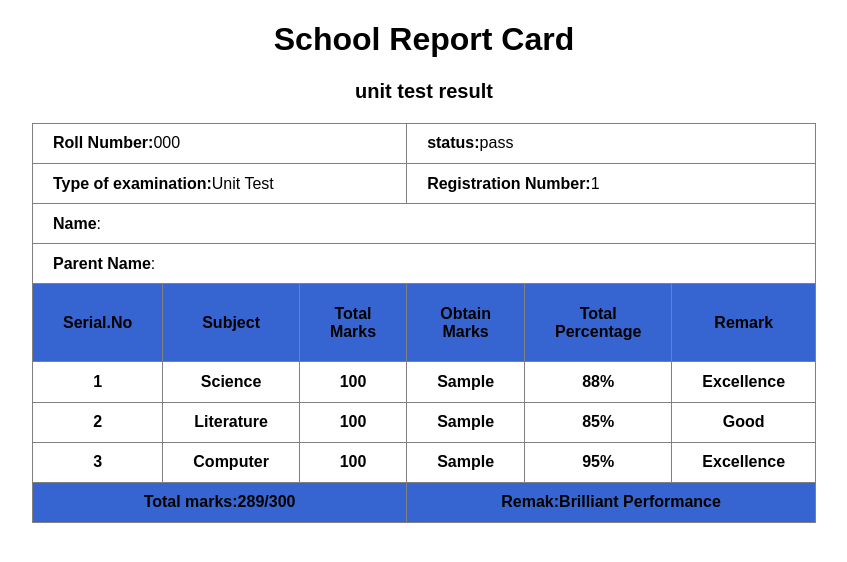
After one commit to Ankbiswas/SchoolManagement, a PHP site: page /showResult.php?id=1 in a window 1280 px wide. The commit adds this page. Shown: the top 562 px of the page, without its empty margins (216-1063 px from the left). Run offline with PHP 8.4, Linux system fonts and the light colour scheme; tables that the repository leaves empty or names only in its code hold one stand-in row (values such as "Sample post"); data that the repository does not hold is empty.

Commit message:
result upload
result upload

```diff
--- a/dashboard.html
+++ b/dashboard.html
@@ -14,6 +14,9 @@
       <th scope="col">Id.No</th>
       <th scope="col">Student Name</th>
       <th scope="col">Parent Name</th>
+      <th scope="col">Roll Number</th>
+      <th scope="col">Class</th>
+      <th scope="col">section</th>
       <th scope="col">Home Address</th>
       <th scope="col">Phone number</th>
       <th scope="col">Email</th>
@@ -43,7 +46,7 @@
                   {
                     console.log(obj.length);
                      $('#tbody').append('<tr><td>'+obj[i].id+'</td>'+'<td>'+obj
-                      [i].stdName+'</td>'+'<td>'+obj[i].parName+'</td>'+'<td>'+obj[i].homeAddress+'</td>'+'<td>'+obj[i].phone+'</td>'+'<td>'+obj[i].email+'</td></tr>') ;
+                      [i].stdName+'</td>'+'<td>'+obj[i].parName+'</td>'+'<td>'+obj[i].rollnumber+'</td>'+'<td>'+obj[i].classnumber+'</td>'+'<td>'+obj[i].section+'</td>'+'<td>'+obj[i].homeAddress+'</td>'+'<td>'+obj[i].phone+'</td>'+'<td>'+obj[i].email+'</td></tr>') ;
                   }
                 }
 
--- a/loadStudentResult.php
+++ b/loadStudentResult.php
@@ -4,7 +4,7 @@
 	$users=array();
 
 
-   $sql="select stdName,status,examDate from addstudent,resultdetail where resultdetail.id=addstudent.id";
+   $sql="select resultdetail.id,stdName,status,examDate from addstudent,resultdetail where resultdetail.id=addstudent.id";
    $stmt = $conn->prepare($sql);
     $stmt->execute();
     $result = $stmt->get_result();
--- /dev/null
+++ b/marksheet.css
@@ -0,0 +1,28 @@
+html,body{
+	font-family:arial;
+}
+table{
+	margin:auto;
+	padding: auto;
+	border-collapse: collapse;
+	height:400px;
+	width:50%;
+}
+#container h1{
+	text-align:center;
+	font-weight: bold;
+}
+#container p{
+	text-align:center;
+	font-weight: bold;
+	font-size: 20px;
+}
+th{
+	padding:0px 30px;
+}
+span{
+	font-weight: bold;
+}
+td{
+	padding:0 20px;
+}
--- a/result.html
+++ b/result.html
@@ -24,6 +24,8 @@
   </tbody>
 </table>
 
+
+
 <script src="https://cdn.jsdelivr.net/npm/bootstrap@5.0.2/dist/js/bootstrap.bundle.min.js"></script>
 <script type="text/javascript">
   $.ajax({
@@ -48,7 +50,7 @@
                       statusTag = '<span class="failStatus">'+obj[i].status+'</span>';
                     }
                      $('#tbody').append('<tr><td>'+obj[i].stdName+'</td>'+'<td>'+obj
-                      [i].examDate+'</td>'+'<td>'+statusTag+'<td>'+'<button type="button" class="btn btn-primary" data-bs-toggle="modal">More Details View</button>'+'</td></tr>') ;
+                      [i].examDate+'</td>'+'<td>'+statusTag+'<td>'+'<a class="btn btn-primary" href="showResult.php?id='+obj[i].id+'">More Details View</a>'+'</td></tr>') ;
                   }
                 }
 
--- /dev/null
+++ b/showResult.php
@@ -0,0 +1,107 @@
+<?php
+
+  include("connector.php");
+
+  $id =$_GET['id'];
+	$users=array();
+
+
+   $sql="select * from addstudent,resultdetail where resultdetail.id=addstudent.id and resultdetail.id = ?";
+   $stmt = $conn->prepare($sql);
+   $stmt->bind_param("s",$id);
+    $stmt->execute();
+    $result = $stmt->get_result();
+    if($result->num_rows>0)
+    {
+    	$row=$result->fetch_assoc();
+
+		    echo '
+			<!DOCTYPE html>
+		<html>
+		<head>
+			<meta charset="utf-8">
+			<meta name="viewport" content="width=device-width, initial-scale=1">
+			<title></title>
+			<link rel="stylesheet" type="text/css" href="marksheet.css">
+		</head>
+		<body>
+			<div id="container">
+				<h1>School Report Card</h1>
+				<p>unit test result</p>
+				<table border="1px">
+					<tr>
+						<td colspan="3"><span>Roll Number:</span>'.$row["rollnumber"].'</td>
+						<td colspan="6"><span>status:</span>'.$row["status"].'</td>
+					</tr>
+
+
+					<tr>
+						<td colspan="3"><span>Type of examination:</span>Unit Test</td>
+						<td colspan="6"><span>Registration Number:</span>'.$row["id"].'</td>
+					</tr>
+
+
+					<tr>
+						<td colspan="6"><span>Name</span>:'.$row["stdName"].'</td>
+					</tr>
+
+
+					<tr>
+						<td colspan="6"><span>Parent Name</span>:'.$row["parName"].'</td>
+					</tr>
+
+
+					<tr style="background: #3665d1;">
+						<th>Serial.No</th>
+						<th>Subject</th>
+						<th>Total Marks</th>
+						<th>Obtain Marks</th>
+						<th>Total Percentage</th>
+						<th>Remark</th>
+
+					</tr>
+
+
+
+					<tr>
+						<th>1</th>
+						<th>Science</th>
+						<th>100</th>
+						<th>'.$row["science"].'</th>
+						<th>88%</th>
+						<th>Excellence</th>
+					</tr>
+
+
+
+					<tr>
+						<th>2</th>
+						<th>Literature</th>
+						<th>100</th>
+						<th>'.$row["literature"].'</th>
+						<th>85%</th>
+						<th>Good</th>
+					</tr>
+
+
+					<tr>
+						<th>3</th>
+						<th>Computer</th>
+						<th>100</th>
+						<th>'.$row["computer"].'</th>
+						<th>95%</th>
+						<th>Excellence</th>
+					</tr>
+
+
+					<tr style="background:#3665d1">
+						<th colspan="3">Total marks:289/300</th>
+						<th colspan="3">Remak:Brilliant Performance</th>
+					</tr>
+				</table>
+
+			</div>
+		</body>
+		</html>';}
+
+?>
```
Also changed, not shown: AddStudent.php (+5 -3 lines), index.html (+61 -11 lines), index.css (line endings or trailing spaces).
